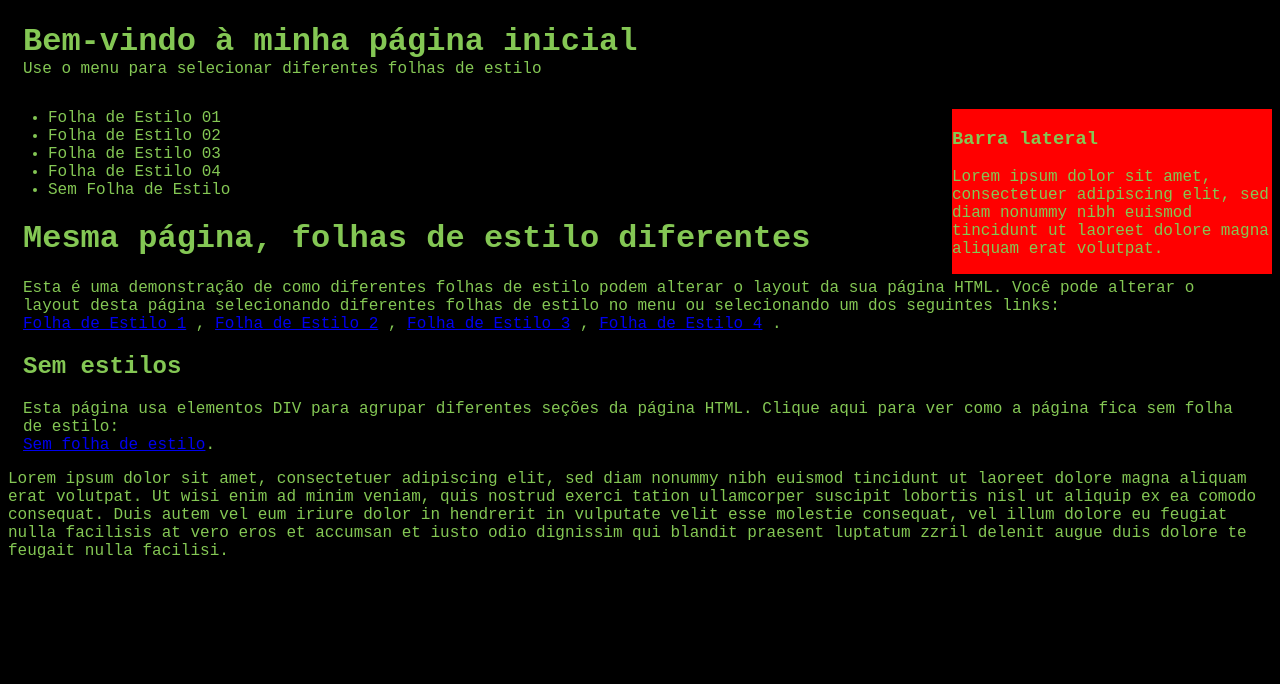
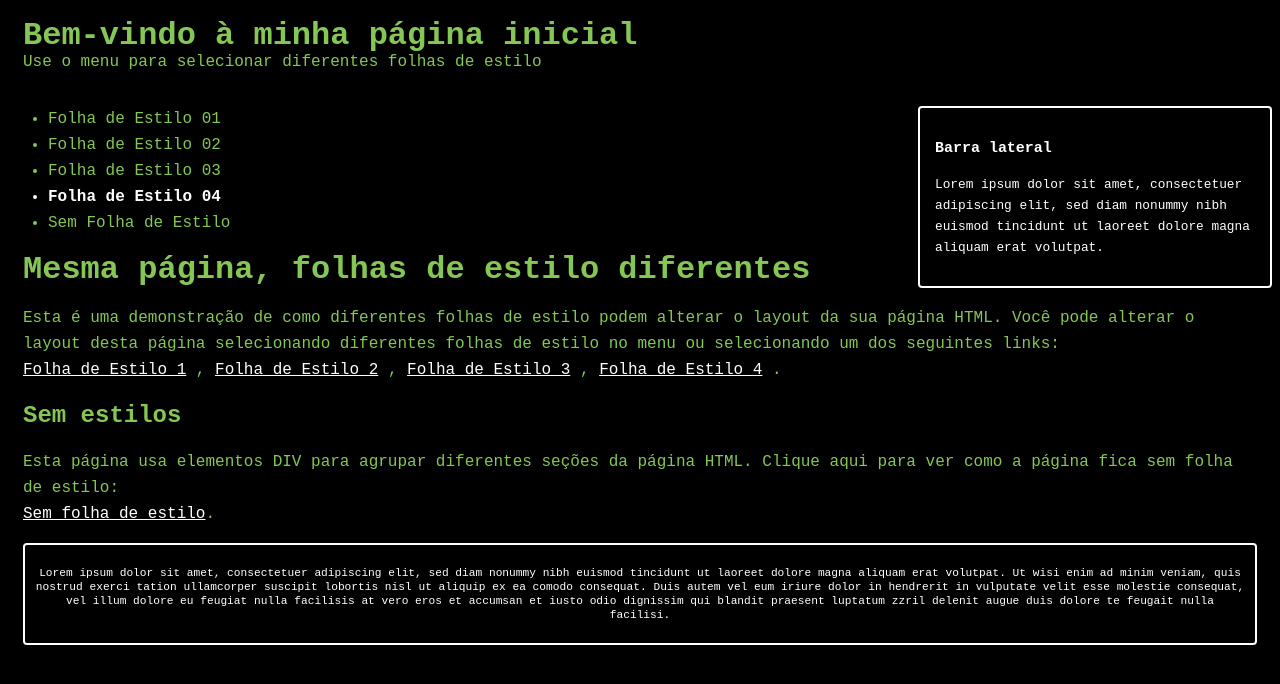
Before and after one commit to mateussilva3311/qua207082-1, a plain HTML site: page quatro-estilos/index.html in a window 1280 px wide. Drawn offline with Linux system fonts and the light colour scheme.

Commit message:
Aula de css

```diff
--- a/quatro-estilos/css/estilo4.css
+++ b/quatro-estilos/css/estilo4.css
@@ -2,6 +2,7 @@ body{
     background-color: black;
     color: #84c754;
     font: 100% "Courier New";
+    line-height: 26px;
 }
 
 #top{
@@ -30,9 +31,47 @@ li:hover{
 }
 
 #sidebar{
-    background-color: red;
+    /*background-color: red;*/
     position: absolute;
     right: 0;
     top: 0;
     width: 320px;
+    color: white;
+    border: 2px solid white;
+    border-radius: 4px;
+    padding: 15px;
+    font-size: 80%;
+    line-height: 21px;
 }
+
+a{
+    color: white;
+}
+
+a:hover{
+    color: #84c754;
+}
+
+#bottom {
+    color: white;
+    border: 2px solid white;
+    border-radius: 4px;
+    padding: 10px;
+    font-size: 70%;
+    line-height: 14px;
+    margin: 15px;
+    text-align: center;
+}
+
+li:nth-child(4){
+    color: white;
+    font-weight: bold;
+}
+
+@media (max-width: 700px) {
+    #sidebar{
+        position: relative;
+        width: auto;
+        margin: 15px;
+    }
+}
--- a/quatro-estilos/index.html
+++ b/quatro-estilos/index.html
@@ -19,7 +19,7 @@
 
 
         <div id="menubar">
-            <ul>
+            <ul id="menulist">
                 <li>Folha de Estilo 01</li>
                 <li>Folha de Estilo 02</li>
                 <li>Folha de Estilo 03</li>
@@ -60,13 +60,17 @@
 
 
     </div>
-    <p>
-        Lorem ipsum dolor sit amet, consectetuer adipiscing elit, sed diam nonummy nibh euismod tincidunt ut laoreet
-        dolore magna aliquam erat volutpat. Ut wisi enim ad minim veniam, quis nostrud exerci tation ullamcorper
-        suscipit lobortis nisl ut aliquip ex ea comodo consequat. Duis autem vel eum iriure dolor in hendrerit in
-        vulputate velit esse molestie consequat, vel illum dolore eu feugiat nulla facilisis at vero eros et accumsan et
-        iusto odio dignissim qui blandit praesent luptatum zzril delenit augue duis dolore te feugait nulla facilisi.
-    </p>
+    <div id="bottom">
+        <p>
+            Lorem ipsum dolor sit amet, consectetuer adipiscing elit, sed diam nonummy nibh euismod tincidunt ut laoreet
+            dolore magna aliquam erat volutpat. Ut wisi enim ad minim veniam, quis nostrud exerci tation ullamcorper
+            suscipit lobortis nisl ut aliquip ex ea comodo consequat. Duis autem vel eum iriure dolor in hendrerit in
+            vulputate velit esse molestie consequat, vel illum dolore eu feugiat nulla facilisis at vero eros et
+            accumsan et
+            iusto odio dignissim qui blandit praesent luptatum zzril delenit augue duis dolore te feugait nulla
+            facilisi.
+        </p>
+    </div>
 </body>
 
 </html>
```
